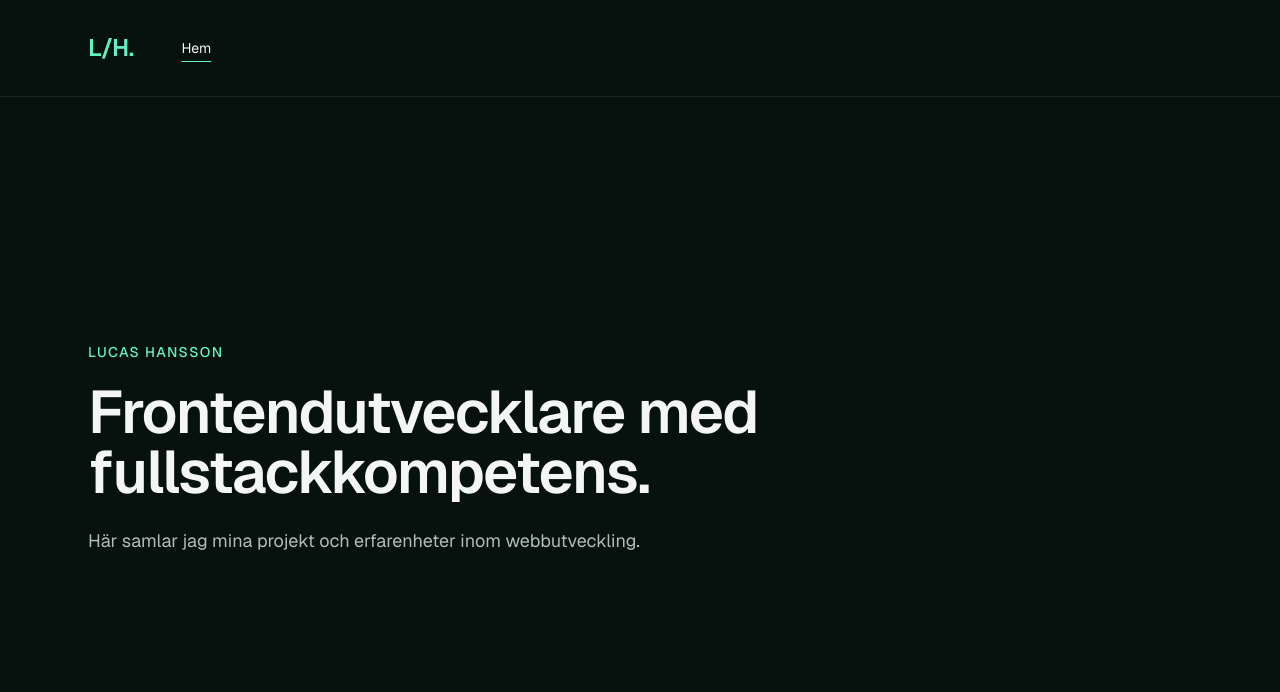
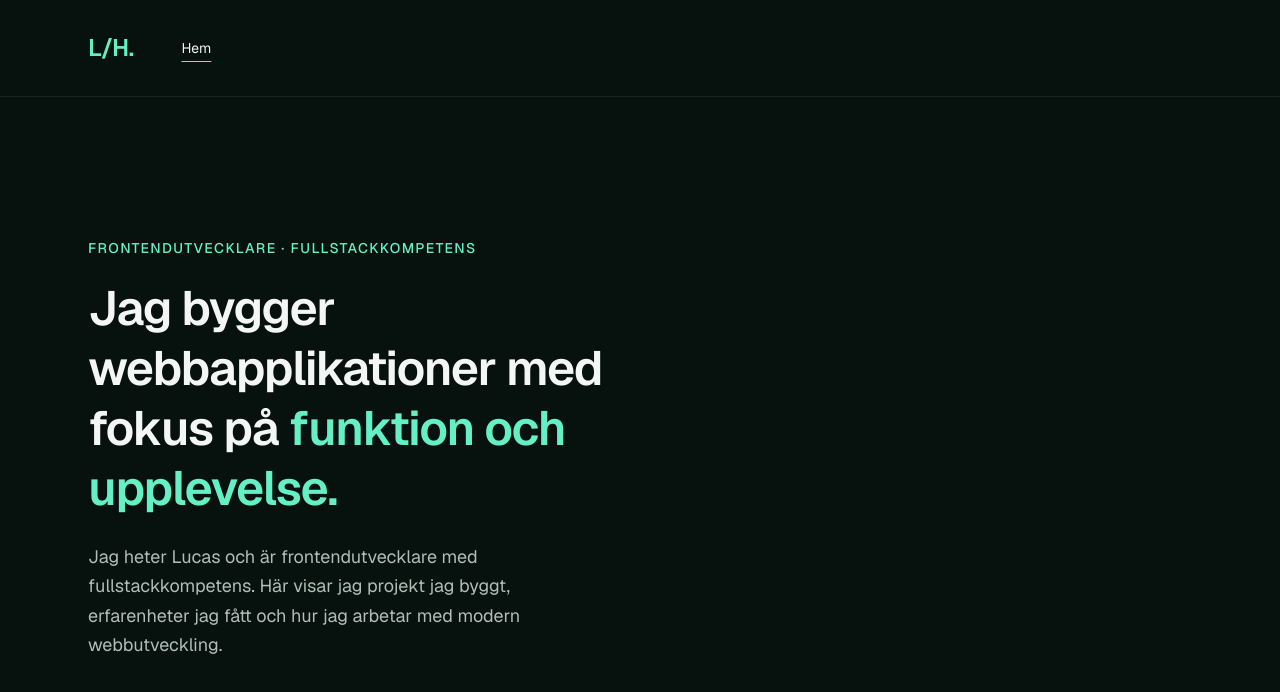
Before and after one commit to HanssonLucas/portfolio, a Next.js app: page / in a window 1280 px wide. Shown: the top 692 px of the page. Built offline with nearby package versions, Linux system fonts and the light colour scheme.

Commit message:
feat: add hero section with introductory content

```diff
--- a/src/app/page.tsx
+++ b/src/app/page.tsx
@@ -1,21 +1,9 @@
-import { PageContainer } from "@/components/layout/PageContainer";
+import { HeroSection } from "@/features/home/components/HeroSection";
 
 export default function Home() {
   return (
-    <main className="flex flex-1 items-center py-24">
-      <PageContainer>
-        <p className="text-sm font-medium uppercase tracking-widest text-accent">
-          Lucas Hansson
-        </p>
-
-        <h1 className="mt-5 max-w-3xl text-4xl font-semibold tracking-tight sm:text-6xl">
-          Frontendutvecklare med fullstackkompetens.
-        </h1>
-
-        <p className="mt-6 max-w-xl text-lg leading-relaxed text-muted">
-          Här samlar jag mina projekt och erfarenheter inom webbutveckling.
-        </p>
-      </PageContainer>
+    <main className="flex flex-1 flex-col">
+      <HeroSection />
     </main>
   );
 }
--- /dev/null
+++ b/src/features/home/components/HeroSection.tsx
@@ -0,0 +1,34 @@
+import { PageContainer } from "@/components/layout/PageContainer";
+
+export function HeroSection() {
+  return (
+    <section
+      aria-labelledby="hero-heading"
+      className="flex flex-1 items-center py-16 sm:py-24"
+    >
+      <PageContainer>
+        <div className="grid gap-12 lg:grid-cols-2 lg:items-center">
+          <div>
+            <p className="text-sm font-medium uppercase tracking-widest text-accent">
+              Frontendutvecklare · Fullstackkompetens
+            </p>
+
+            <h1
+              id="hero-heading"
+              className="mt-5 text-4xl font-semibold leading-tight tracking-tight sm:text-5xl"
+            >
+              Jag bygger webbapplikationer med fokus på{" "}
+              <span className="text-accent">funktion och upplevelse.</span>
+            </h1>
+
+            <p className="mt-6 max-w-lg text-base leading-relaxed text-muted sm:text-lg">
+              Jag heter Lucas och är frontendutvecklare med fullstackkompetens.
+              Här visar jag projekt jag byggt, erfarenheter jag fått och hur jag
+              arbetar med modern webbutveckling.
+            </p>
+          </div>
+        </div>
+      </PageContainer>
+    </section>
+  );
+}
```
